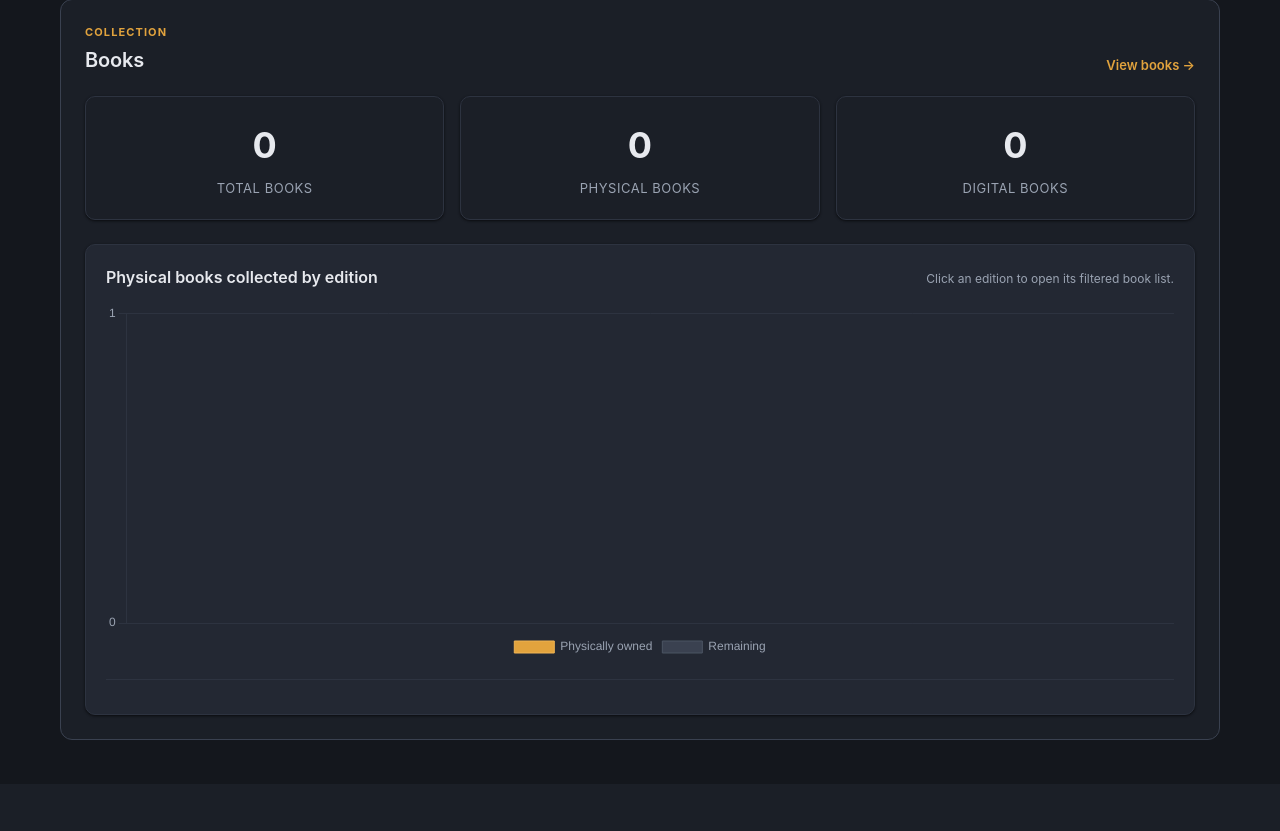
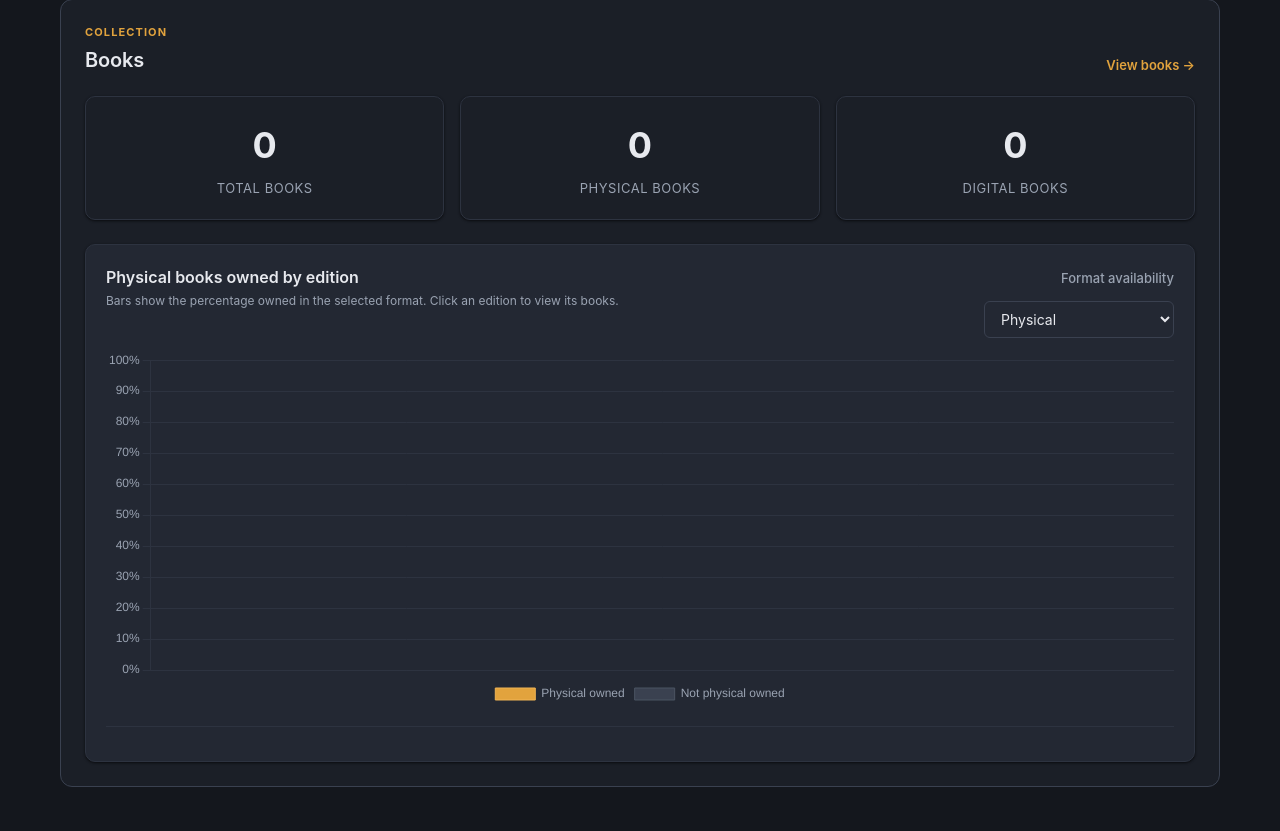
Before and after one commit to lcockerham/mini-tracker, a FastAPI app: page /dashboard in a window 1280 px wide. Shown: the part 1032-1863 px from the top of the page. Before the commit the page ends 1772 px from the top, so only its background shows below. Run offline with FastAPI, Linux system fonts and the light colour scheme.

Commit message:
Add format filters to books dashboard chart

```diff
--- a/app/routers/dashboard.py
+++ b/app/routers/dashboard.py
@@ -76,28 +76,33 @@ def dashboard(request: Request, db: Session = Depends(get_db)):
         db.query(
             GameSystem.id,
             GameSystem.name,
+            Book.format_availability,
             func.count(Book.id),
             func.sum(case((Book.owns_physical.is_(True), 1), else_=0)),
+            func.sum(case((Book.owns_digital.is_(True), 1), else_=0)),
         )
         .select_from(Book)
         .outerjoin(GameSystem, Book.game_system_id == GameSystem.id)
-        .group_by(GameSystem.name)
-        .order_by(func.count(Book.id).desc())
+        .group_by(GameSystem.id, GameSystem.name, Book.format_availability)
+        .order_by(GameSystem.name)
         .all()
     )
-    book_collection = []
-    for system_id, name, total_count, physical_count in book_system_rows:
+    book_collection_by_system = {}
+    for system_id, name, availability, total_count, physical_count, digital_count in book_system_rows:
         edition = name or "Unassigned"
         if edition not in DND_EDITION_ORDER:
             continue
-        physical_count = physical_count or 0
-        book_collection.append({
+        item = book_collection_by_system.setdefault(system_id, {
             "system_id": system_id,
             "name": edition,
+            "availability": {},
+        })
+        item["availability"][availability or "unknown"] = {
             "total": total_count,
-            "physical": physical_count,
-            "physical_percent": round(physical_count / total_count * 100, 1),
-        })
+            "physical": physical_count or 0,
+            "digital": digital_count or 0,
+        }
+    book_collection = list(book_collection_by_system.values())
     book_collection.sort(key=lambda item: DND_EDITION_ORDER.index(item["name"]))
 
     return templates.TemplateResponse(request, "dashboard.html", {
--- a/app/static/css/style.css
+++ b/app/static/css/style.css
@@ -374,6 +374,18 @@ button:hover, .btn:hover {
     white-space: nowrap;
 }
 
+.book-chart-filter {
+    display: flex;
+    flex-direction: column;
+    align-items: end;
+    gap: 8px;
+}
+
+.book-chart-filter select {
+    min-width: 190px;
+    margin-bottom: 0;
+}
+
 .dashboard-wide-card {
     margin-top: 24px;
 }
@@ -451,6 +463,15 @@ button:hover, .btn:hover {
         align-items: flex-start;
         flex-direction: column;
         gap: 2px;
+    }
+
+    .book-chart-filter {
+        width: 100%;
+        align-items: flex-start;
+    }
+
+    .book-chart-filter select {
+        width: 100%;
     }
 
     .book-chart-container {
--- a/app/templates/dashboard.html
+++ b/app/templates/dashboard.html
@@ -70,8 +70,17 @@
 
     <div class="card book-chart-card">
         <div class="book-chart-heading">
-            <h3>Physical books collected by edition</h3>
-            <p>Click an edition to open its filtered book list.</p>
+            <div>
+                <h3 id="book-chart-title">Physical books owned by edition</h3>
+                <p>Bars show the percentage owned in the selected format. Click an edition to view its books.</p>
+            </div>
+            <div class="book-chart-filter">
+                <label for="dashboard-availability">Format availability</label>
+                <select id="dashboard-availability">
+                    <option value="physical">Physical</option>
+                    <option value="digital">Digital</option>
+                </select>
+            </div>
         </div>
         <div class="book-chart-container">
             <canvas id="bookCollectionChart"></canvas>
@@ -146,22 +155,23 @@
         }
     });
 
-    // Physical book collection by edition. Each bar is clickable.
+    // Ownership percentage by edition for books available in the selected format.
     const bookCollection = {{ book_collection | tojson }};
-    new Chart(document.getElementById('bookCollectionChart'), {
+    const availabilitySelect = document.getElementById('dashboard-availability');
+    const bookChart = new Chart(document.getElementById('bookCollectionChart'), {
         type: 'bar',
         data: {
-            labels: bookCollection.map(edition => edition.name),
+            labels: [],
             datasets: [{
                 label: 'Physically owned',
-                data: bookCollection.map(edition => edition.physical),
+                data: [],
                 backgroundColor: '#e2a33d',
                 borderColor: '#f0b455',
                 borderWidth: 1,
                 stack: 'collection',
             }, {
-                label: 'Remaining',
-                data: bookCollection.map(edition => edition.total - edition.physical),
+                label: 'Not physically owned',
+                data: [],
                 backgroundColor: '#3a4150',
                 borderColor: '#4b5563',
                 borderWidth: 1,
@@ -173,7 +183,7 @@
             responsive: true,
             onClick: function(event, elements) {
                 if (elements.length > 0) {
-                    const edition = bookCollection[elements[0].index];
+                    const edition = visibleEditions[elements[0].index];
                     window.location.href = `/books?game_system_id=${edition.system_id}`;
                 }
             },
@@ -184,19 +194,73 @@
                 legend: { position: 'bottom' },
                 tooltip: {
                     callbacks: {
-                        afterBody: function(context) {
-                            const edition = bookCollection[context[0].dataIndex];
-                            return `${edition.physical_percent}% collected (${edition.physical} of ${edition.total})`;
+                        label: function(context) {
+                            const selectedFormat = availabilitySelect.value;
+                            const counts = getEditionCounts(
+                                visibleEditions[context.dataIndex], selectedFormat
+                            );
+                            const owned = getOwnedCount(counts, selectedFormat);
+                            const count = context.datasetIndex === 0 ? owned : counts.total - owned;
+                            return `${context.dataset.label}: ${context.parsed.y.toFixed(1)}% (${count} of ${counts.total})`;
                         }
                     }
                 }
             },
             scales: {
                 x: { stacked: true },
-                y: { beginAtZero: true, stacked: true, ticks: { stepSize: 1 } }
+                y: {
+                    beginAtZero: true,
+                    max: 100,
+                    stacked: true,
+                    ticks: { callback: value => `${value}%` }
+                }
             }
         }
     });
+
+    let visibleEditions = [];
+    function getEditionCounts(edition, selectedFormat) {
+        const formats = edition.availability;
+        const includedFormats = selectedFormat === 'physical'
+            ? ['physical_only', 'both']
+            : ['digital_only', 'both'];
+        return includedFormats.reduce((result, format) => {
+            const counts = formats[format] || { total: 0, physical: 0, digital: 0 };
+            return {
+                total: result.total + counts.total,
+                physical: result.physical + counts.physical,
+                digital: result.digital + counts.digital,
+            };
+        }, { total: 0, physical: 0, digital: 0 });
+    }
+
+    function getOwnedCount(counts, selectedFormat) {
+        return selectedFormat === 'physical' ? counts.physical : counts.digital;
+    }
+
+    function updateBookChart() {
+        const selectedFormat = availabilitySelect.value;
+        visibleEditions = bookCollection.filter(edition =>
+            getEditionCounts(edition, selectedFormat).total > 0
+        );
+        bookChart.data.labels = visibleEditions.map(edition => edition.name);
+        bookChart.data.datasets[0].data = visibleEditions.map(edition => {
+            const counts = getEditionCounts(edition, selectedFormat);
+            return counts.total ? getOwnedCount(counts, selectedFormat) / counts.total * 100 : 0;
+        });
+        bookChart.data.datasets[1].data = visibleEditions.map(edition => {
+            const counts = getEditionCounts(edition, selectedFormat);
+            return counts.total ? 100 - (getOwnedCount(counts, selectedFormat) / counts.total * 100) : 0;
+        });
+        bookChart.data.datasets[0].label = `${availabilitySelect.selectedOptions[0].text} owned`;
+        bookChart.data.datasets[1].label = `Not ${availabilitySelect.selectedOptions[0].text.toLowerCase()} owned`;
+        document.getElementById('book-chart-title').textContent =
+            `${availabilitySelect.selectedOptions[0].text} books owned by edition`;
+        bookChart.update();
+    }
+
+    availabilitySelect.addEventListener('change', updateBookChart);
+    updateBookChart();
 
     // Timeline chart
     {% if timeline %}
```
